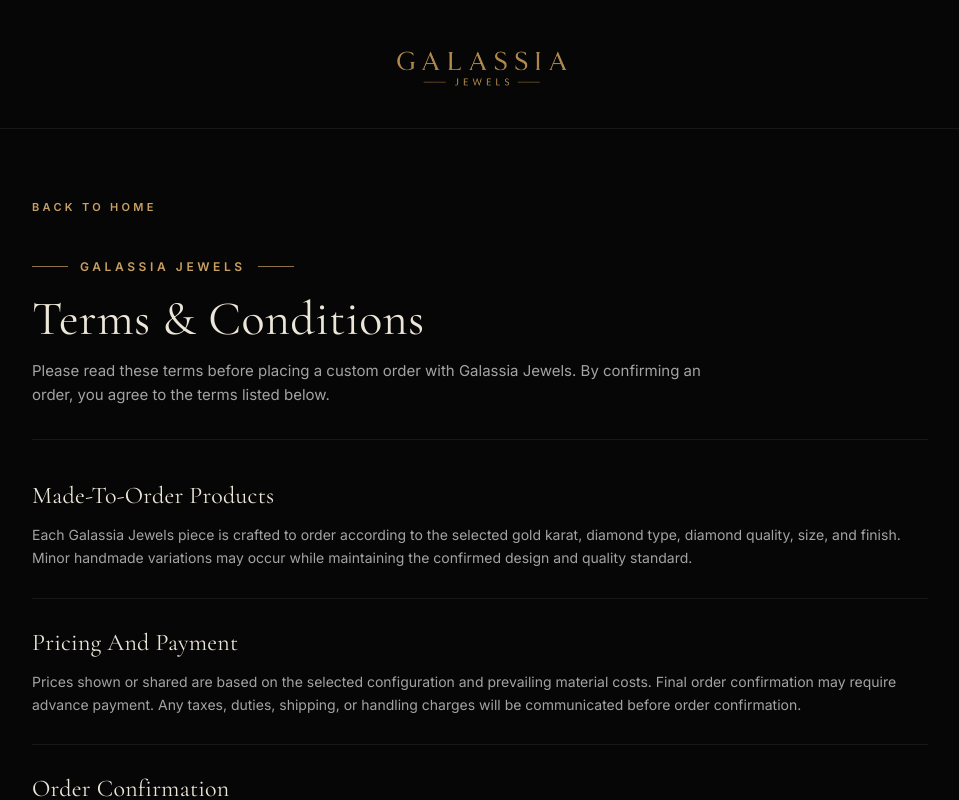
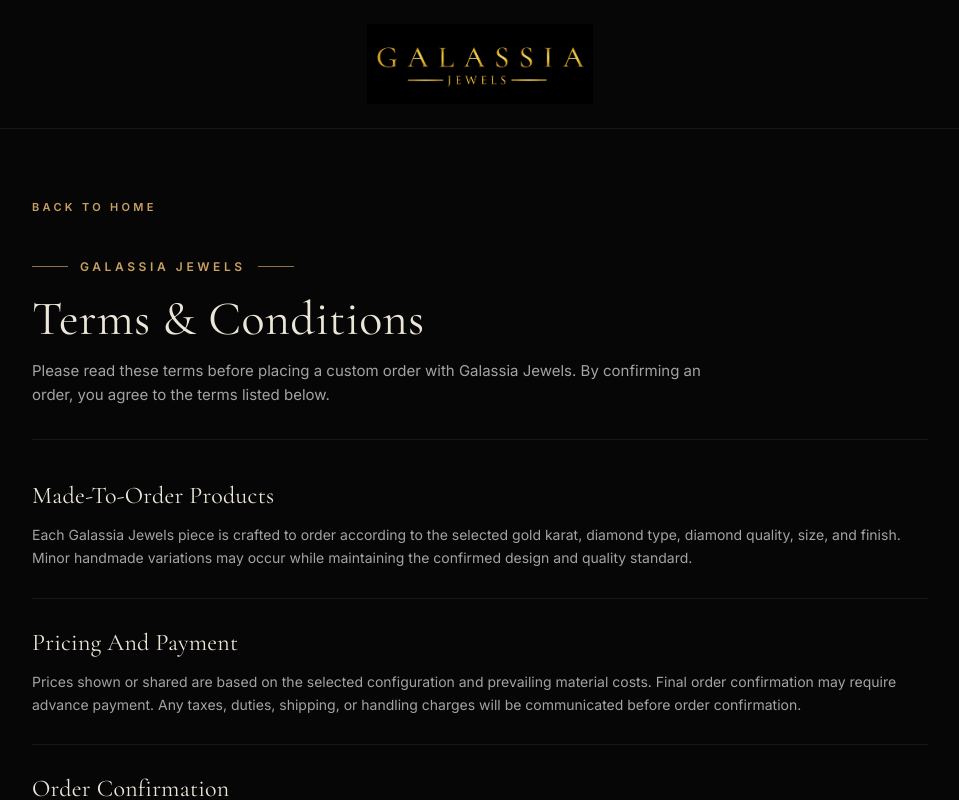
Before and after one commit to arpit-golakiya/galassia-jewels, a Next.js app: page /terms-and-conditions in a window 1280 px wide. Shown: the top 800 px of the page, without its empty margins (160-1119 px from the left). Built offline with nearby package versions, Linux system fonts and the light colour scheme.

Commit message:
fix: change logo of galassia jewels.

```diff
--- a/components/site-header.jsx
+++ b/components/site-header.jsx
@@ -6,7 +6,7 @@
       <div className="mx-auto flex w-full items-center justify-center px-2 py-2 sm:px-6 md:py-6 lg:max-w-[1280px]">
         <a href="/" aria-label="Galassia Jewels" className="block w-full sm:w-auto">
           <img
-            src="/logo.png"
+            src="/new_logo.png"
             alt="Galassia Jewels"
             className="mx-auto h-auto w-full max-h-[140px] object-contain sm:h-20 sm:w-auto sm:max-h-none"
             onError={(e) => {
```
Also changed, not shown: public/new_logo.png (added).
